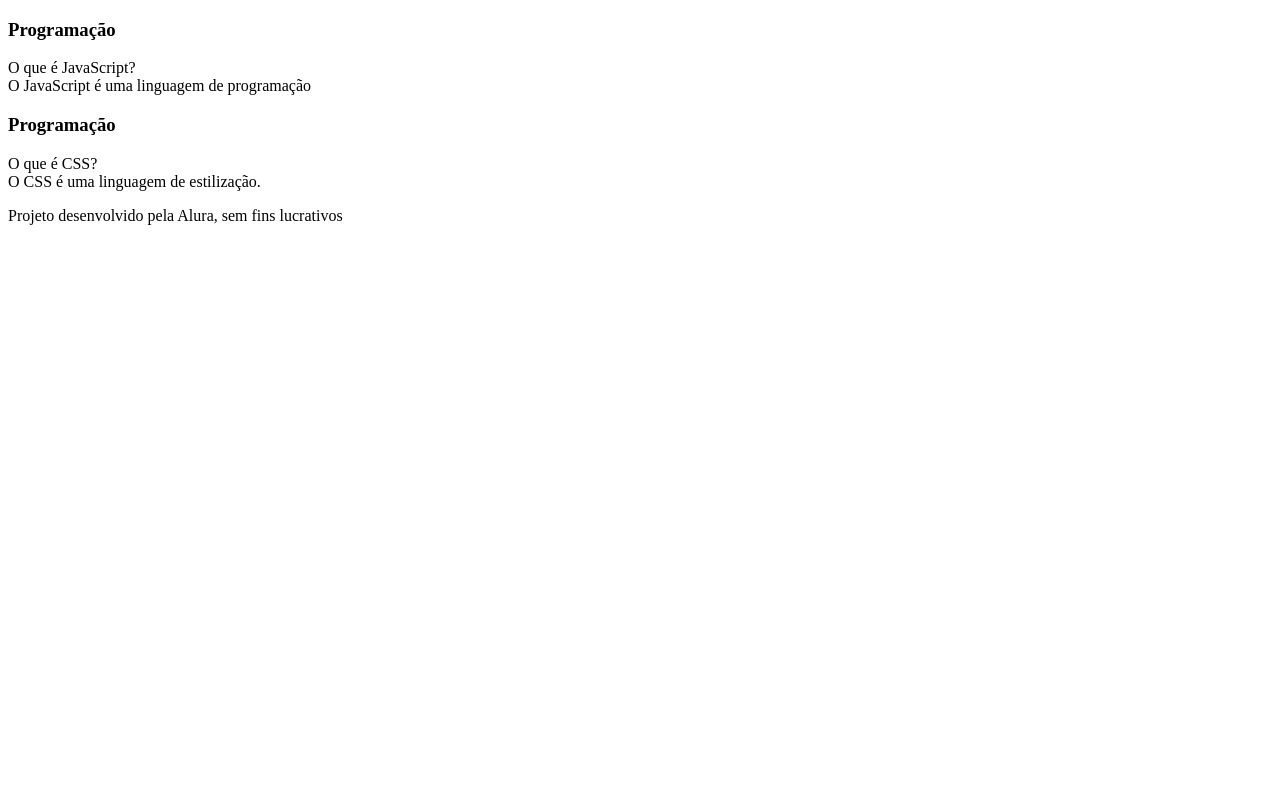
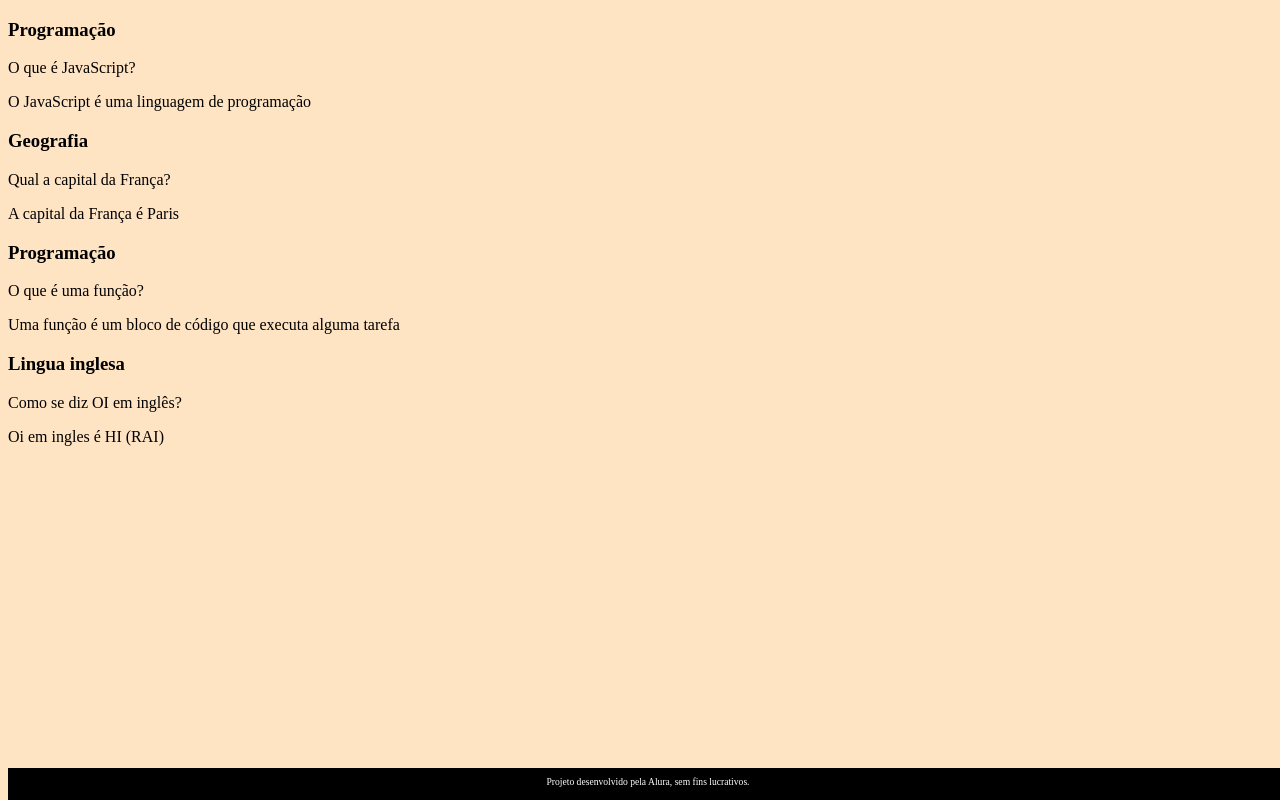
Before and after one commit to brubss01/flashcards, a plain HTML site: page index.html in a window 1280 px wide. Drawn offline with Linux system fonts and the light colour scheme; a web font is replaced by a local one.

Commit message:
Update index.html

```diff
--- a/index.html
+++ b/index.html
@@ -1,33 +1,30 @@
 <!DOCTYPE html>
 <html lang="pt-br">
+
 <head>
-    <meta charset="UTF-8">
-    <meta name="viewport" content="width=device-width, initial-scale=1.0">
-    <link rel=”stylesheet” href=”style.css”>
+    <meta charset="UTF-8" />
+    <meta name="viewport" content="width=device-width, initial-scale=1.0" />
+    <link rel="preconnect" href="https://fonts.googleapis.com" />
+    <link rel="preconnect" href="https://fonts.gstatic.com" crossorigin />
+    <link rel="stylesheet" href="style.css">
+    <link
+        href="https://fonts.googleapis.com/css2?family=Bai+Jamjuree:ital,wght@0,200;0,300;0,400;0,500;0,600;0,700;1,200;1,300;1,400;1,500;1,600;1,700&display=swap"
+        rel="stylesheet" />
     <title>Flashcard</title>
 </head>
+
 <body>
     <main>
-    <section id=”container”>
-<article class=”cartao”>
-    <div class=”cartao__conteudo”> </div>
-    <h3>Programação</h3>
-    <div class=”cartao__conteudo__pergunta”>
-O que é JavaScript?
-<div class=”cartao__conteudo__resposta”>
-O JavaScript é uma linguagem de programação
-<article class=”cartao”>
-<div class=”cartao__conteudo”>
-<h3>Programação</h3>
-<div class=”cartao__conteudo__pergunta”>
-O que é CSS?
-</div>
-<div class=”cartao__conteudo__resposta”>
-O CSS é uma linguagem de estilização.
-</div>
-</main>
-<footer>
-<p>Projeto desenvolvido pela Alura, sem fins lucrativos</p>
-</footer>
+        <section id="container">
+
+
+        </section>
+    </main>
+    <footer>
+        <p>Projeto desenvolvido pela Alura, sem fins lucrativos.</p>
+    </footer>
+    <script src="app.js"></script>
+    <script src="pergunta.js"></script>
 </body>
+
 </html>
```
